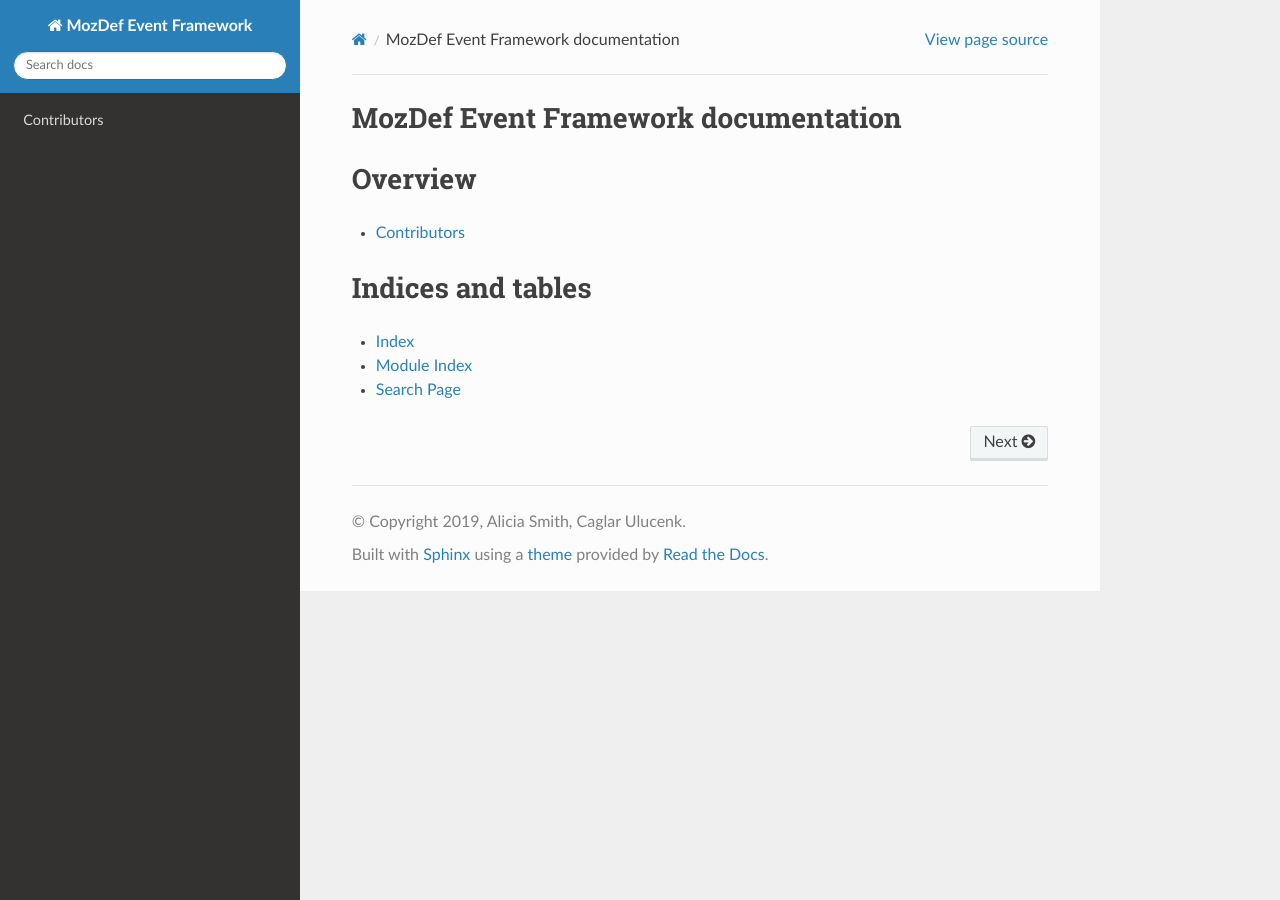
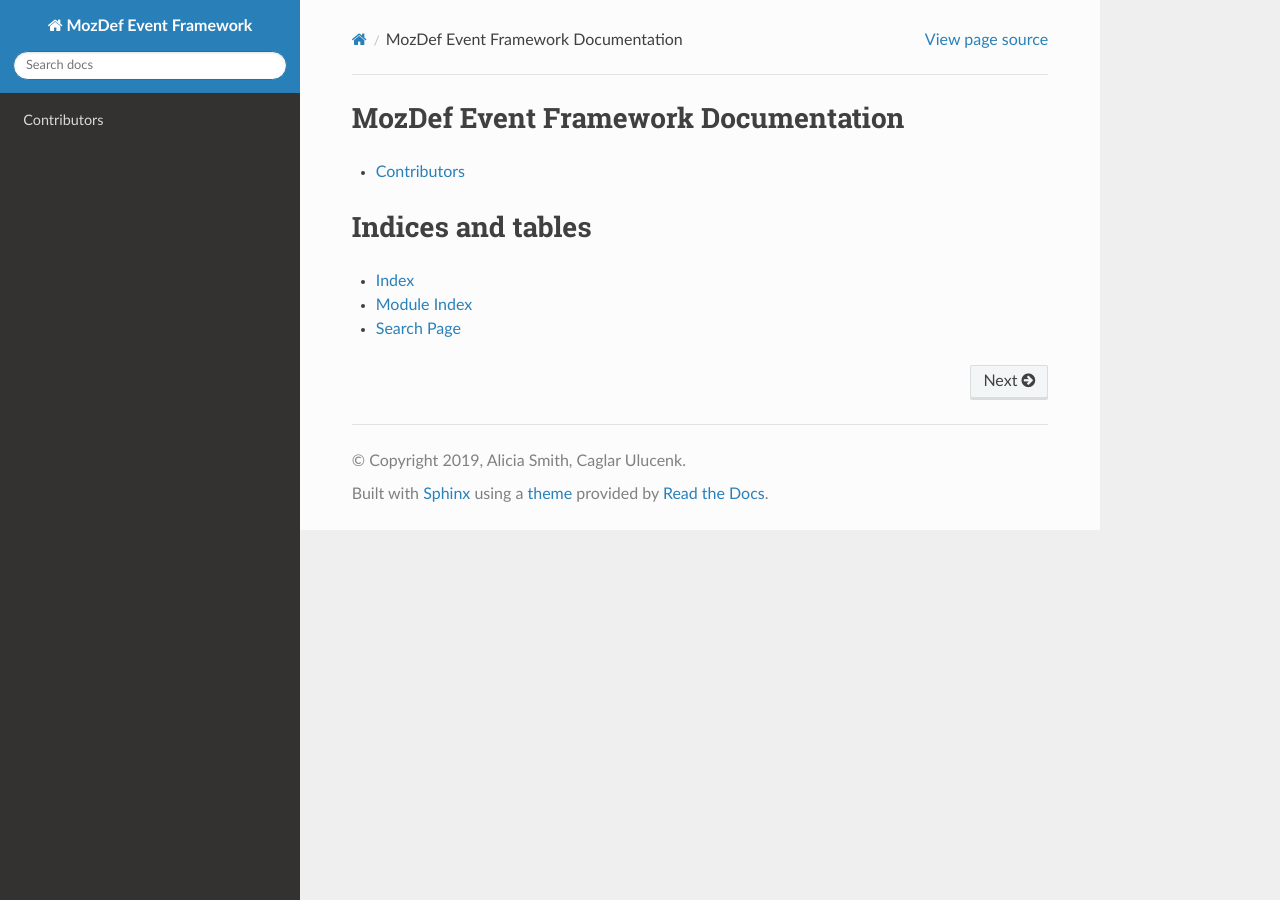
Before and after one commit to mozilla/mozdef-event-framework, a Sphinx documentation site: the page built from docs/source/index.rst, in a window 1280 px wide. Built offline with Sphinx 7.4.7 and the Read the Docs theme 2.0.0, drawn with Linux system fonts in a browser that asks for light colours; some of the changed lines change nothing that is shown.

Commit message:
updating index.rst as a test

```diff
--- a/docs/source/index.rst
+++ b/docs/source/index.rst
@@ -1,8 +1,10 @@
-MozDef Event Framework documentation
+.. MozDef Event Framework documentation master file, created by
+   sphinx-quickstart on Wed Oct 16 18:10:00 2019.
+   You can adapt this file completely to your liking, but it should at least
+   contain the root `toctree` directive.
+
+MozDef Event Framework Documentation
 ====================================
-
-Overview
-========
 
 .. toctree::
    :maxdepth: 2
```
